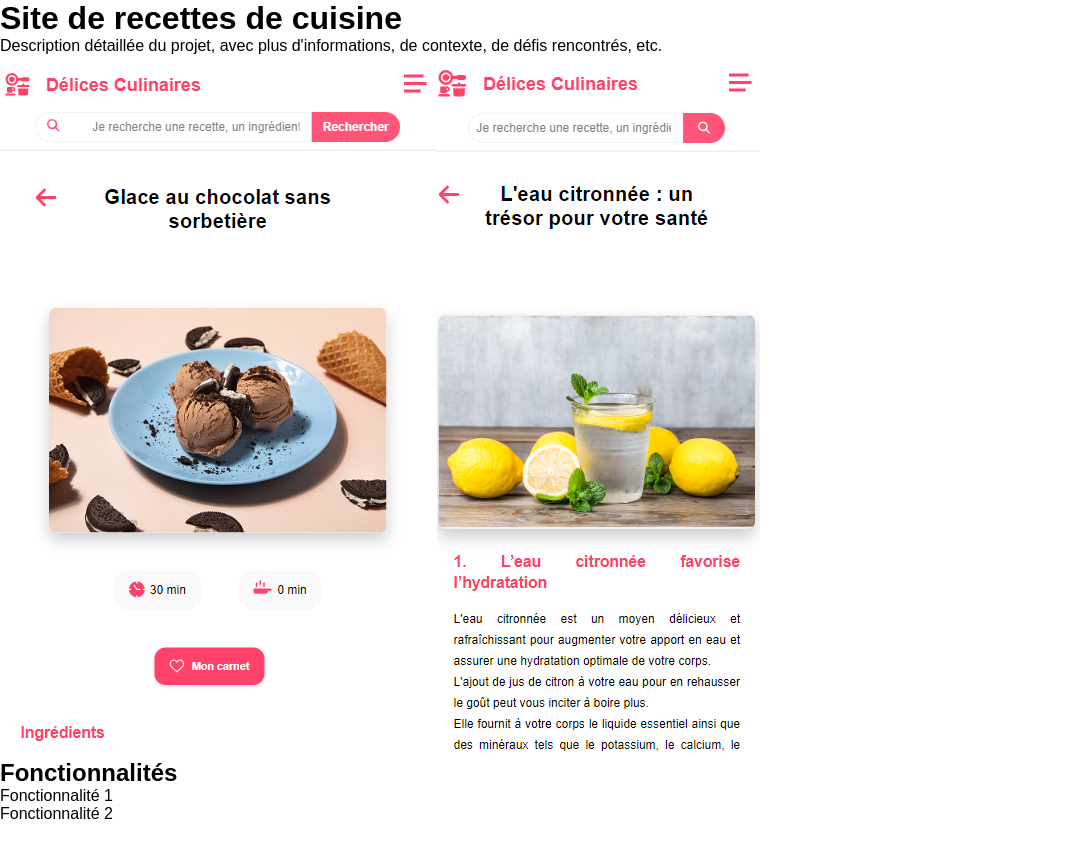
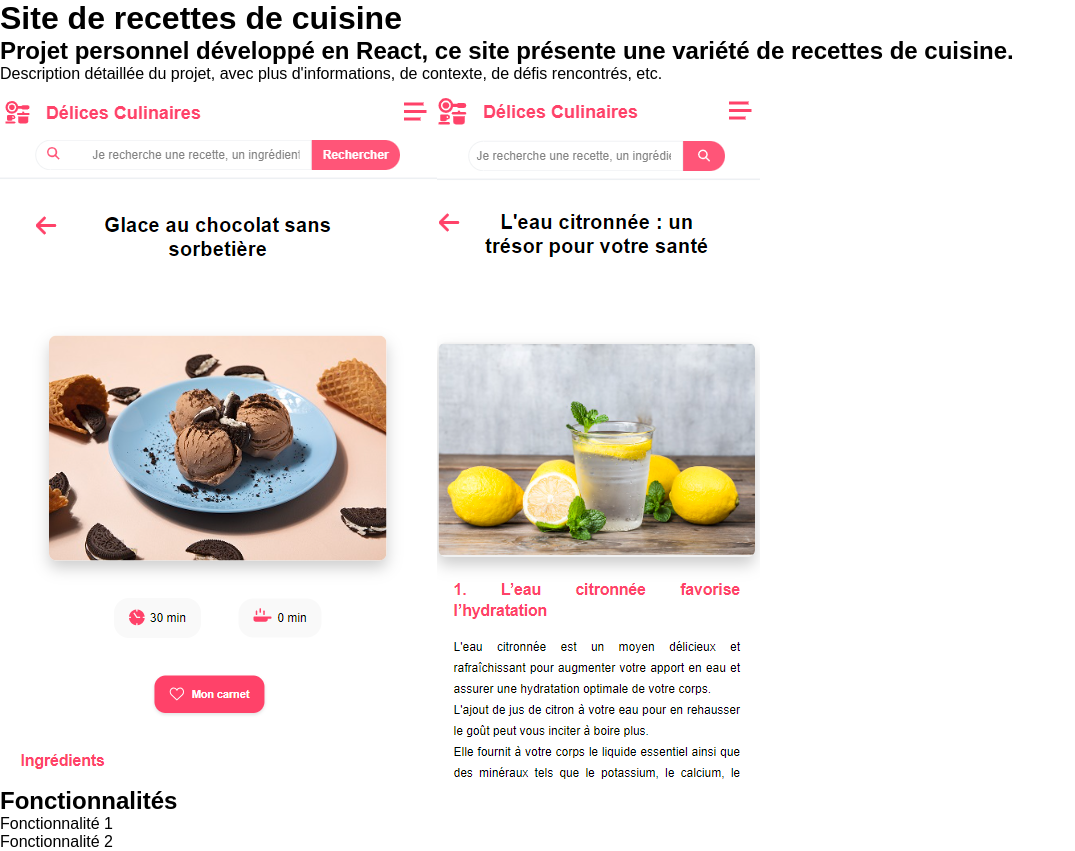
Before and after one commit to angelique31/portfolio-React, a React (Vite) app: page /project-detail/0 in a window 1280 px wide. Shown: the whole page, without its empty margins (0-1075 px from the left). Before the commit the page ends 823 px from the top, so only its background shows below. Built offline with nearby package versions, Linux system fonts and the light colour scheme.

Commit message:
add padding subtitle section projects

```diff
--- a/src/components/Datas/projectsDataDetail.js
+++ b/src/components/Datas/projectsDataDetail.js
@@ -1,6 +1,8 @@
 const projectsDataDetail = [
   {
     title: "Site de recettes de cuisine",
+    description:
+      "Projet personnel développé en React, ce site présente une variété de recettes de cuisine.",
     longDescription:
       "Description détaillée du projet, avec plus d'informations, de contexte, de défis rencontrés, etc.",
     additionalImages: [
@@ -16,6 +18,8 @@ const projectsDataDetail = [
   },
   {
     title: "Page d'accueil Météo France",
+    description:
+      "Réplique de la page d'accueil de Météo France réalisée uniquement avec HTML et CSS.",
     longDescription: "Description détaillée du projet Météo France...",
     additionalImages: ["/assets/clone_meteoFrance/meteoFrance_mobile.png"],
     features: ["Feature 1 for Météo France", "Feature 2 for Météo France"],
--- a/src/components/ProjectsSection/ProjectsSection.styled.js
+++ b/src/components/ProjectsSection/ProjectsSection.styled.js
@@ -41,6 +41,7 @@ export const Subtitle = styled.p`
   max-width: 800px;
   margin-left: auto;
   margin-right: auto;
+  padding: 0 20px;
 `;
 
 export const ProjectsWrapper = styled.div`
--- a/src/pages/ProjectsDetailPage/ProjectsDetailPage.jsx
+++ b/src/pages/ProjectsDetailPage/ProjectsDetailPage.jsx
@@ -7,12 +7,12 @@ const ProjectsDetailPage = () => {
   // Si projectId est un index :
   const projectDetail = projectsDataDetail[projectId];
 
-  // Assurez-vous que le projet est valide
   if (!projectDetail) return <div>Projet non trouvé</div>;
 
   return (
     <div>
       <h1>{projectDetail.title}</h1>
+      <h2>{projectDetail.description}</h2>
       <p>{projectDetail.longDescription}</p>
 
       <div>
```
